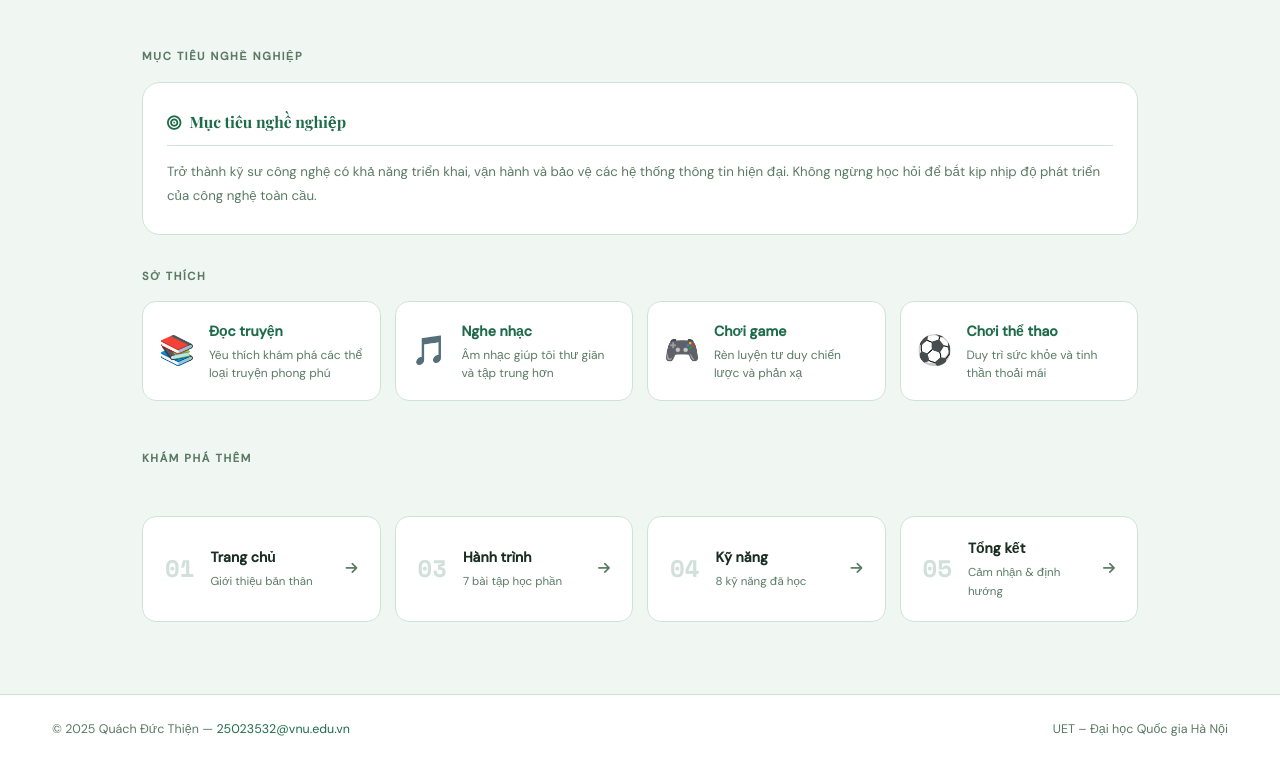
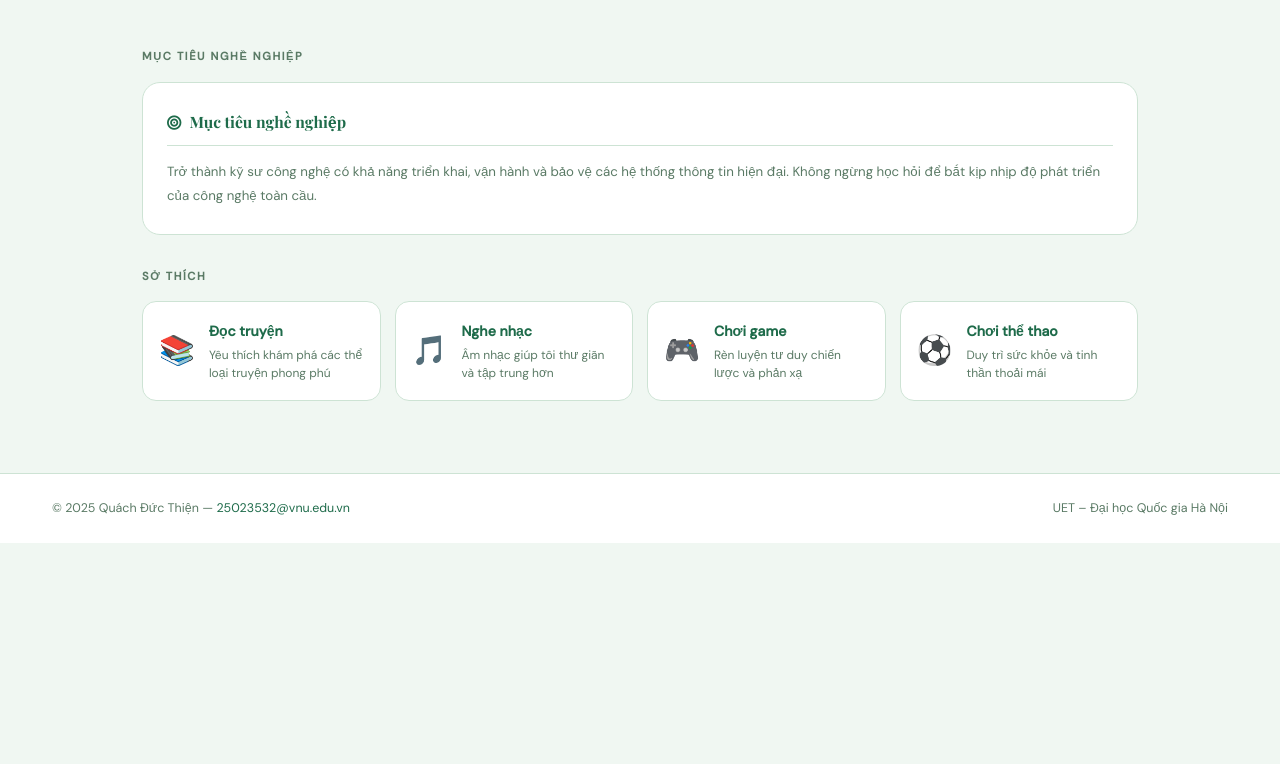
Before and after one commit to 25023532/Portyfolio, a plain HTML site: page about.html in a window 1280 px wide. Shown: the part 701-1465 px from the top of the page. After the commit the page ends 1244 px from the top, so only its background shows below. Drawn offline with nearby package versions, Linux system fonts and the light colour scheme.

Commit message:
Update about.html

```diff
--- a/about.html
+++ b/about.html
@@ -37,7 +37,6 @@
       overflow-x: hidden; min-height: 100vh;
     }
 
-    /* ── NAVBAR ── */
     .navbar {
       position: fixed; top: 0; left: 0; right: 0;
       height: var(--nav-h); background: var(--white);
@@ -68,10 +67,8 @@
       color: var(--green); font-size: 1.2rem; cursor: pointer;
     }
 
-    /* ── PAGE WRAP ── */
     .page-wrap { padding-top: var(--nav-h); min-height: 100vh; }
 
-    /* ── HERO ── */
     .hero {
       padding: 60px 52px 48px;
       display: grid;
@@ -98,7 +95,6 @@
       color: var(--text); margin-bottom: 18px; opacity: .85;
     }
 
-    /* ── RIGHT CARD ── */
     .card-main {
       background: var(--white); border: 1px solid var(--border);
       border-radius: var(--r); padding: 28px 26px;
@@ -139,7 +135,6 @@
       font-family: var(--font-mono); font-size: .72rem; color: var(--green-mid);
     }
 
-    /* ── CONTENT AREA ── */
     .content-area {
       padding: 0 52px 72px;
       max-width: 1100px; margin: 0 auto;
@@ -150,7 +145,6 @@
       color: var(--muted); margin-bottom: 16px;
     }
 
-    /* ── CARDS ROW ── */
     .cards-row {
       display: grid;
       grid-template-columns: repeat(auto-fit, minmax(280px, 1fr));
@@ -180,29 +174,7 @@
       font-size: .83rem; color: var(--muted); line-height: 1.8; margin-bottom: 10px;
     }
     .detail-card p:last-child { margin-bottom: 0; }
-    .detail-card ul { list-style: none; display: flex; flex-direction: column; gap: 6px; }
-    .detail-card ul li {
-      font-size: .82rem; color: var(--muted);
-      padding-left: 16px; position: relative; line-height: 1.6;
-    }
-    .detail-card ul li::before {
-      content: '›'; position: absolute; left: 0;
-      color: var(--green); font-size: 1rem; line-height: 1.4;
-    }
 
-    /* info mini grid inside card */
-    .info-mini-grid {
-      display: grid; grid-template-columns: 1fr 1fr; gap: 18px;
-    }
-    .info-mini-item .lbl {
-      font-family: var(--font-mono); font-size: .6rem; color: var(--muted);
-      letter-spacing: .14em; text-transform: uppercase; margin-bottom: 5px;
-    }
-    .info-mini-item .val {
-      font-weight: 600; font-size: .85rem; color: var(--text); word-break: break-all;
-    }
-
-    /* ── HOBBY CARDS ── */
     .hobby-grid {
       display: grid;
       grid-template-columns: repeat(auto-fit, minmax(220px, 1fr));
@@ -222,42 +194,6 @@
     .hobby-title { font-size: .88rem; font-weight: 600; color: var(--green); margin-bottom: 3px; }
     .hobby-desc { font-size: .75rem; color: var(--muted); line-height: 1.5; }
 
-    /* ── NAV CARDS ── */
-    .nav-cards {
-      display: grid;
-      grid-template-columns: repeat(auto-fit, minmax(220px, 1fr));
-      gap: 14px; margin-top: 48px;
-    }
-    .nav-card {
-      display: flex; align-items: center; gap: 16px;
-      padding: 20px 22px; background: var(--white);
-      border: 1px solid var(--border); border-radius: 14px;
-      text-decoration: none; transition: all .25s;
-      position: relative; overflow: hidden;
-    }
-    .nav-card::after {
-      content: ''; position: absolute; bottom: 0; left: 0; right: 0;
-      height: 3px; background: var(--green);
-      transform: scaleX(0); transform-origin: left; transition: transform .3s;
-    }
-    .nav-card:hover {
-      border-color: var(--green); transform: translateY(-4px);
-      box-shadow: 0 12px 32px rgba(30,107,74,.12);
-    }
-    .nav-card:hover::after { transform: scaleX(1); }
-    .nav-card-num {
-      font-family: var(--font-mono); font-size: 1.5rem; font-weight: 700;
-      color: var(--green); opacity: .2; flex-shrink: 0;
-    }
-    .nav-card-label { font-size: .88rem; font-weight: 600; color: var(--text); margin-bottom: 3px; }
-    .nav-card-sub { font-size: .72rem; color: var(--muted); }
-    .nav-card-arrow {
-      margin-left: auto; color: var(--muted); font-size: .85rem;
-      transition: color .2s, transform .2s;
-    }
-    .nav-card:hover .nav-card-arrow { color: var(--green); transform: translateX(4px); }
-
-    /* ── FOOTER ── */
     .site-footer {
       border-top: 1px solid var(--border); padding: 1.5rem 52px;
       display: flex; justify-content: space-between; align-items: center;
@@ -267,14 +203,12 @@
     .site-footer a { color: var(--green); text-decoration: none; }
     .site-footer a:hover { text-decoration: underline; }
 
-    /* ── REVEAL ── */
     .reveal { opacity: 0; transform: translateY(18px); transition: opacity .5s ease, transform .5s ease; }
     .reveal.in { opacity: 1; transform: translateY(0); }
     .reveal.d1 { transition-delay: .08s; }
     .reveal.d2 { transition-delay: .16s; }
     .reveal.d3 { transition-delay: .24s; }
     .reveal.d4 { transition-delay: .32s; }
-    .reveal.d5 { transition-delay: .40s; }
 
     @keyframes fadeUp {
       from { opacity: 0; transform: translateY(20px); }
@@ -285,7 +219,6 @@
     .hero-tagline { animation: fadeUp .5s .22s both; }
     .card-main    { animation: fadeUp .5s .20s both; }
 
-    /* ── RESPONSIVE ── */
     @media (max-width: 1024px) {
       .hero { grid-template-columns: 1fr; }
       .hero-left { padding-right: 0; }
@@ -324,7 +257,6 @@
 
 <div class="page-wrap">
 
-  <!-- HERO -->
   <section class="hero">
     <div class="hero-left">
       <span class="hero-badge">// 02 — Về tôi</span>
@@ -332,7 +264,6 @@
       <p class="hero-tagline">Sinh viên ngành Mạng máy tính và Truyền thông dữ liệu</p>
     </div>
 
-    <!-- Right card: Học vấn & Định hướng -->
     <div class="card-main">
       <div class="card-label"><i class="fa-solid fa-graduation-cap"></i> Học vấn &amp; Định hướng</div>
       <p>
@@ -368,10 +299,8 @@
     </div>
   </section>
 
-  <!-- CONTENT -->
   <div class="content-area">
 
-    <!-- Mục tiêu nghề nghiệp -->
     <p class="section-label reveal">Mục tiêu nghề nghiệp</p>
     <div class="cards-row">
       <div class="detail-card reveal d1">
@@ -384,7 +313,6 @@
       </div>
     </div>
 
-    <!-- Sở thích -->
     <p class="section-label reveal" style="margin-top:8px;">Sở thích</p>
     <div class="hobby-grid">
       <div class="hobby-card reveal d1">
@@ -417,43 +345,6 @@
       </div>
     </div>
 
-    <!-- NAV CARDS -->
-    <p class="section-label reveal" style="margin-top:48px;">Khám phá thêm</p>
-    <div class="nav-cards">
-      <a class="nav-card reveal d1" href="index.html">
-        <div class="nav-card-num">01</div>
-        <div>
-          <div class="nav-card-label">Trang chủ</div>
-          <div class="nav-card-sub">Giới thiệu bản thân</div>
-        </div>
-        <i class="fa-solid fa-arrow-right nav-card-arrow"></i>
-      </a>
-      <a class="nav-card reveal d2" href="projects.html">
-        <div class="nav-card-num">03</div>
-        <div>
-          <div class="nav-card-label">Hành trình</div>
-          <div class="nav-card-sub">7 bài tập học phần</div>
-        </div>
-        <i class="fa-solid fa-arrow-right nav-card-arrow"></i>
-      </a>
-      <a class="nav-card reveal d3" href="skills.html">
-        <div class="nav-card-num">04</div>
-        <div>
-          <div class="nav-card-label">Kỹ năng</div>
-          <div class="nav-card-sub">8 kỹ năng đã học</div>
-        </div>
-        <i class="fa-solid fa-arrow-right nav-card-arrow"></i>
-      </a>
-      <a class="nav-card reveal d4" href="summary.html">
-        <div class="nav-card-num">05</div>
-        <div>
-          <div class="nav-card-label">Tổng kết</div>
-          <div class="nav-card-sub">Cảm nhận &amp; định hướng</div>
-        </div>
-        <i class="fa-solid fa-arrow-right nav-card-arrow"></i>
-      </a>
-    </div>
-
   </div>
 
   <footer class="site-footer">
```
